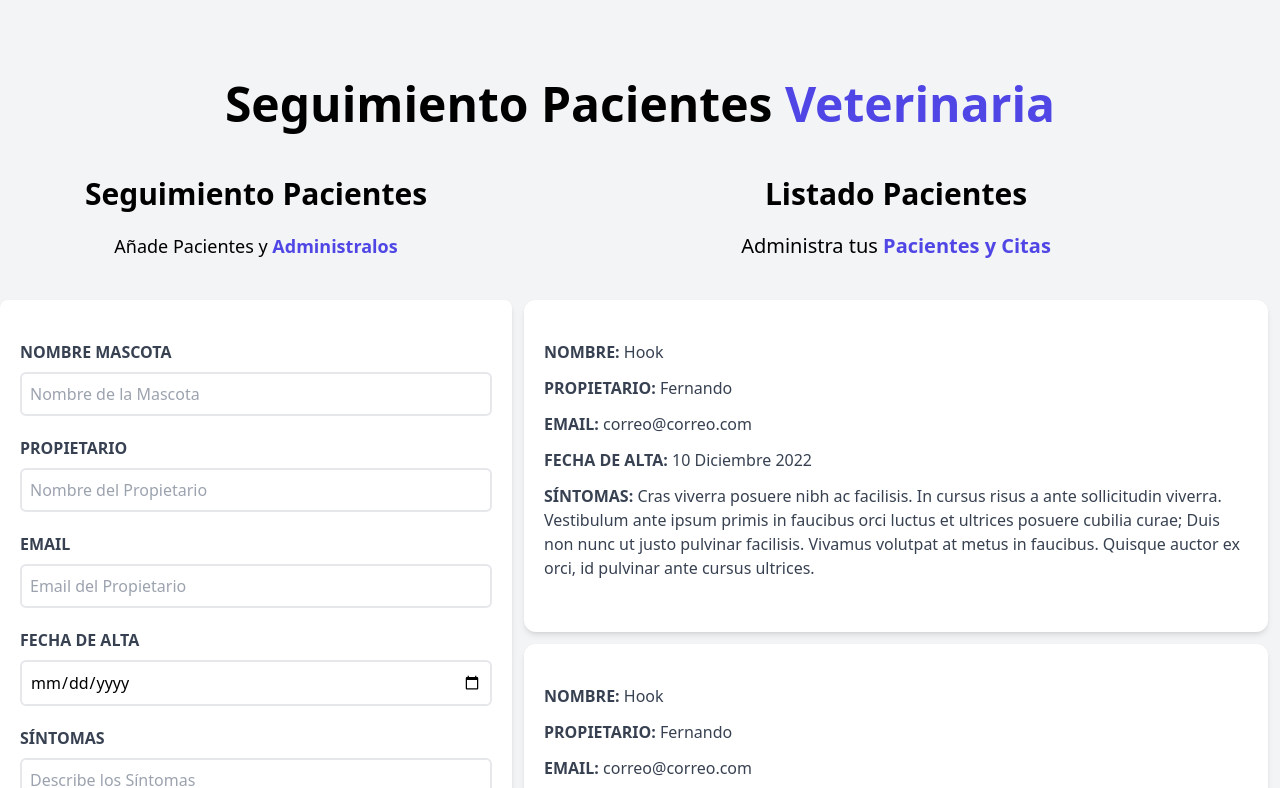
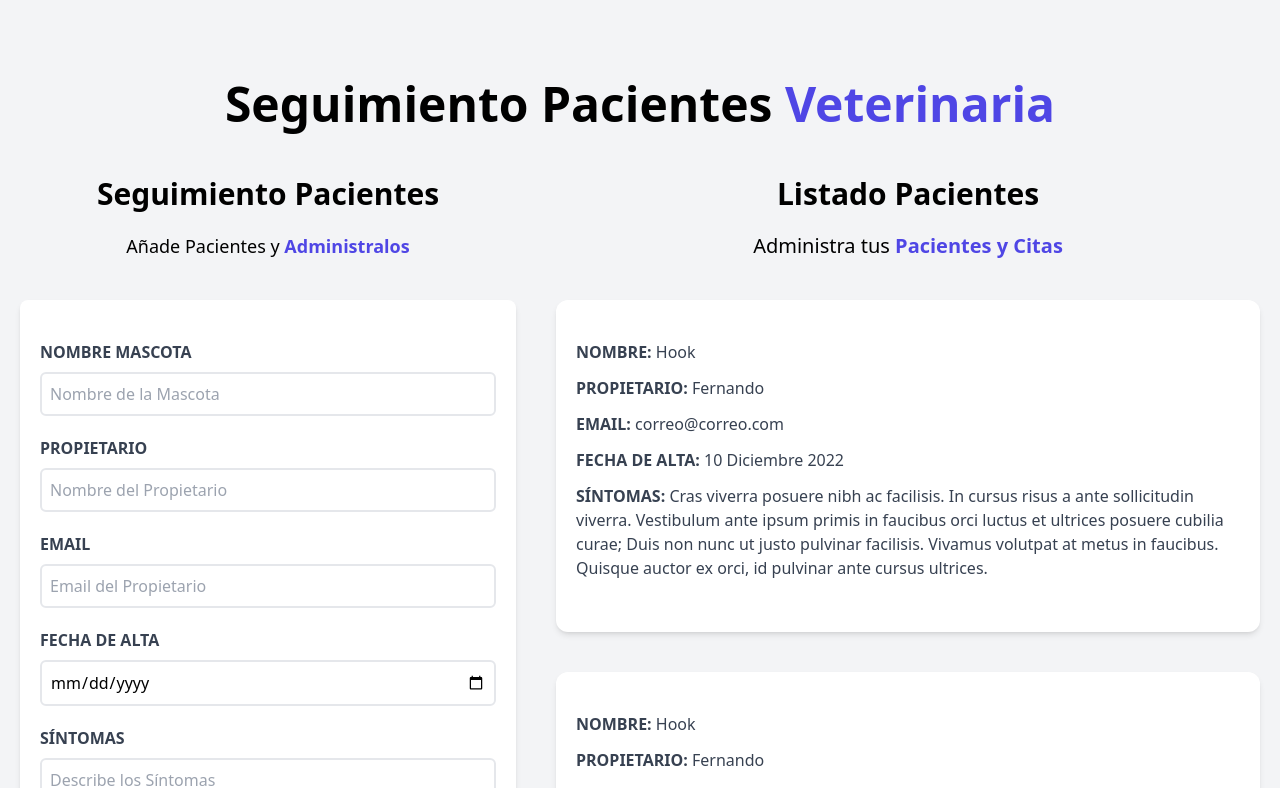
Before and after one commit to fschwalb/citas-veterinaria, a React (Vite) app: page / in a window 1280 px wide. Shown: the top 788 px of the page. Built offline with nearby package versions, Linux system fonts and the light colour scheme.

Commit message:
Inputs with useState OK

```diff
--- a/src/components/Formulario.jsx
+++ b/src/components/Formulario.jsx
@@ -4,6 +4,10 @@
 const Formulario = () => {
 
     const [nombre, setNombre] = useState('');
+    const [propietario, setPropietario] = useState('');
+    const [email, setEmail] = useState('');
+    const [fecha, setFecha] = useState('');
+    const [sintomas, setSintomas] = useState('');
 
     const handleSubmit = ( e ) => {
 
@@ -14,7 +18,7 @@
     }
 
     return (
-        <div className="md:w-1/2 lg:w-2/5">
+        <div className="md:w-1/2 lg:w-2/5 mx-5">
             <h2 className="font-black text-3xl text-center">Seguimiento Pacientes</h2>
 
             <p className="text-lg mt-5 text-center mb-10">
@@ -51,6 +55,8 @@
                         type="text"
                         placeholder="Nombre del Propietario"
                         className="border-2 w-full p-2 mt-2 placeholder-gray-400 rounded-md"
+                        value={ propietario }
+                        onChange={ (e) => setPropietario(e.target.value) }
                     />
                 </div>
 
@@ -64,6 +70,8 @@
                         type="email"
                         placeholder="Email del Propietario"
                         className="border-2 w-full p-2 mt-2 placeholder-gray-400 rounded-md"
+                        value={ email }
+                        onChange={ (e) => setEmail(e.target.value) }
                     />
                 </div>
 
@@ -76,6 +84,8 @@
                         id="alta"
                         type="date"
                         className="border-2 w-full p-2 mt-2 placeholder-gray-400 rounded-md"
+                        value={ fecha }
+                        onChange={ (e) => setFecha(e.target.value) }
                     />
                 </div>
 
@@ -88,6 +98,8 @@
                         id="sintomas"
                         className="border-2 w-full p-2 mt-2 placeholder-gray-400 rounded-md"
                         placeholder="Describe los Síntomas"
+                        value={ sintomas }
+                        onChange={ (e) => setSintomas(e.target.value) }
                     />
                 </div>
 
--- a/src/components/Paciente.jsx
+++ b/src/components/Paciente.jsx
@@ -2,7 +2,7 @@
 
 const Paciente = () => {
     return (
-        <div className="m-3 bg-white shadow-md p-5 py-10 rounded-xl">
+        <div className="mx-5 my-10 bg-white shadow-md p-5 py-10 rounded-xl">
             <p className="font-bold mb-3 text-gray-700 uppercase">Nombre: {''}
                 <span className="font-normal normal-case">Hook</span>
             </p>
```
